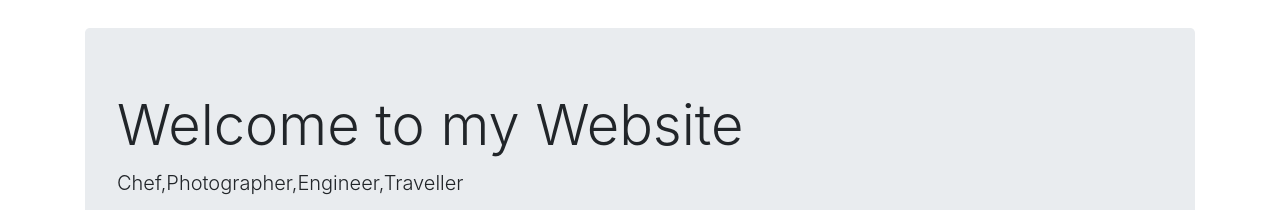
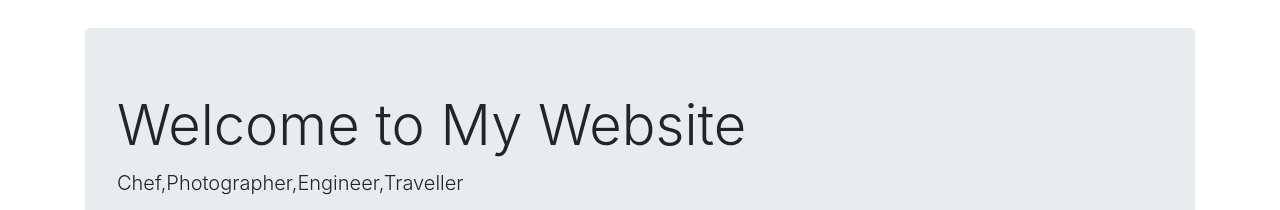
Before and after one commit to mdchowdhuryazmee/in, a plain HTML site: page index.html in a window 1280 px wide. Shown: the part 2016-2226 px from the top of the page. Drawn offline with nearby package versions, Linux system fonts and the light colour scheme.

Commit message:
Update index.html

```diff
--- a/index.html
+++ b/index.html
@@ -96,7 +96,7 @@
   </div>
   <div class="container">
   <div class="jumbotron">
-  <h1 class="display-4">Welcome to my Website</h1>
+  <h1 class="display-4">Welcome to My Website</h1>
   <p class="lead">Chef,Photographer,Engineer,Traveller</p>
   <hr class="my-4">
   <p>Assalamualaikum, I am Chowdhury Azmee. A boy who does not follow the customs of Chittagong. A minor chef in addition to engineering. From a young age, though, as much as I thought about cooking and taking pictures.The dream of becoming a great chef is with till my last breath. And to be a creative photographer. Alhamdulillah, let's try.</p>
```
